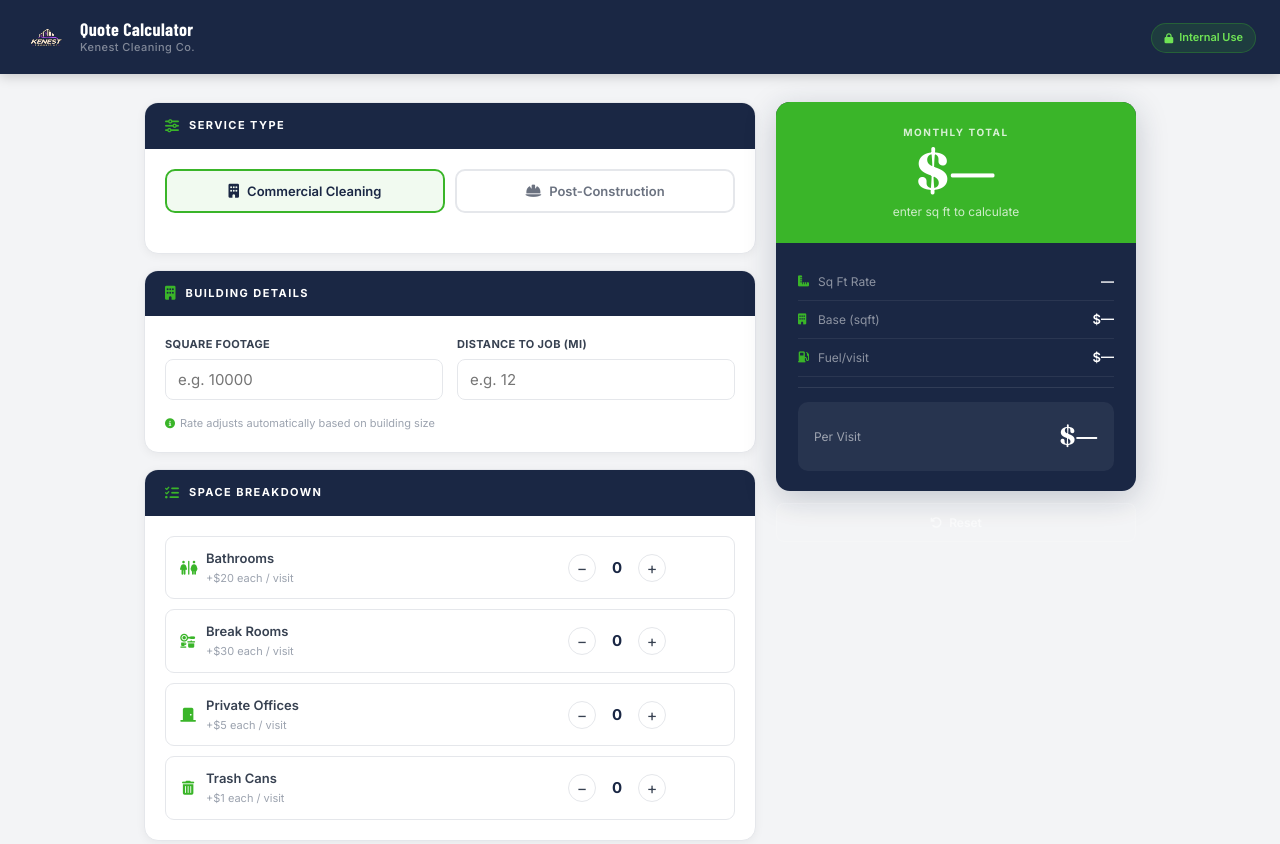
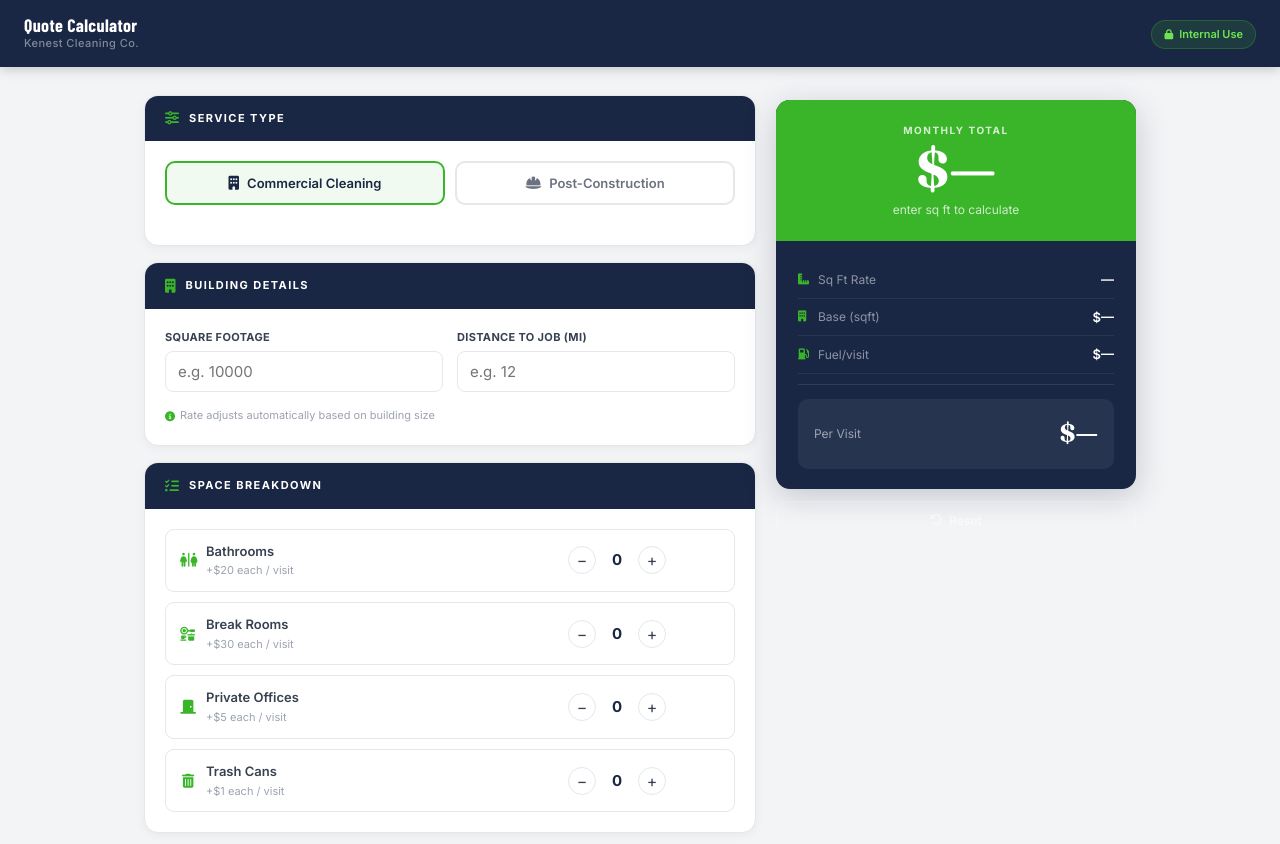
Before and after one commit to squiressolutions/kenest-cleaning, a website: page public/calculator.html in a window 1280 px wide. Shown: the top 844 px of the page. Drawn offline with nearby package versions, Linux system fonts and the light colour scheme; a web font is replaced by a local one.

Commit message:
Remove logo from calculator header

```diff
--- a/public/calculator.html
+++ b/public/calculator.html
@@ -616,7 +616,6 @@
 <body>
 <div class="app-header">
   <div class="app-header-left">
-    <img src="/logo.png" alt="Kenest Cleaning Co.">
     <div class="app-header-title">
       <strong>Quote Calculator</strong>
       <span>Kenest Cleaning Co.</span>
```
